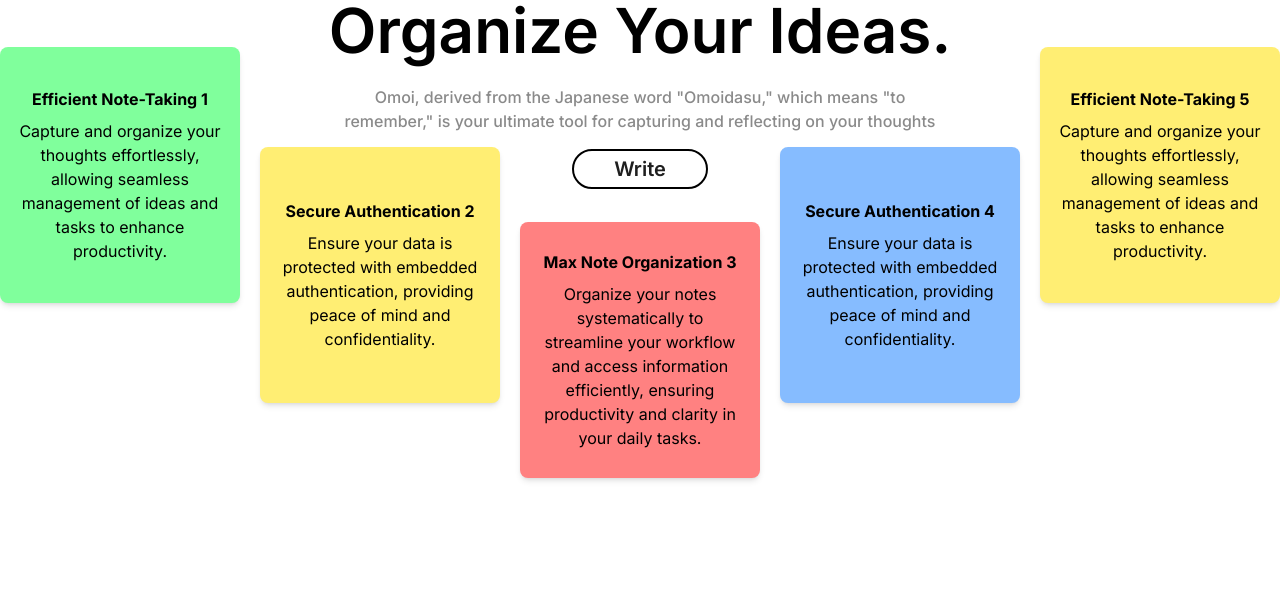
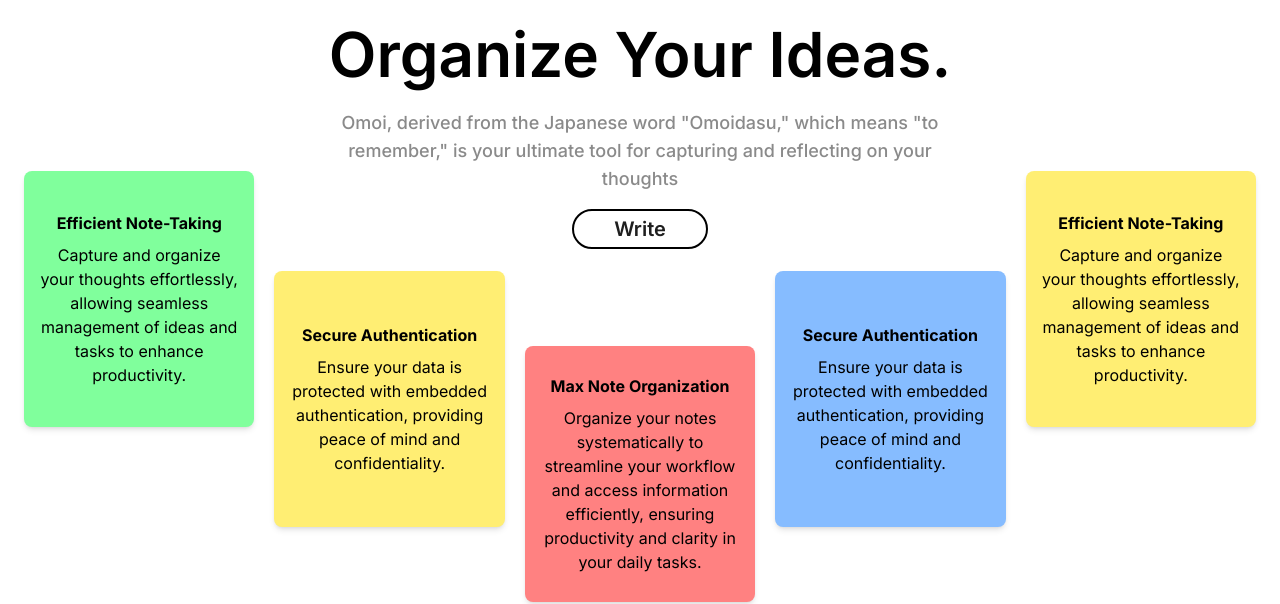
Before and after one commit to c-ent/Omoi, a Next.js app: page / in a window 1280 px wide. Shown: the part 257-861 px from the top of the page. Built offline with nearby package versions, Linux system fonts and the light colour scheme; no server answers.

Commit message:
Update Next.js, React, the homepage, nav, and slider

```diff
--- a/app/page.jsx
+++ b/app/page.jsx
@@ -9,24 +9,17 @@
 export default function Page() {
   const { data: session, status } = useSession()
 
-
-  // if (status === "unauthenticated") {
-  //   return <p>Access Denied</p>
-  // }
-
   return (
-
     <>
       <Nav/>
-     <div className="flex flex-col items-center justify-center  text-center gap-2 mt-20 overflow-hidden" >
-      <h1 className="text-[62px] text-center font-semibold">Simplify Your Thoughts,<br/> Organize Your Ideas.</h1>
-      <p className="max-w-[605px] text-center  text-[#8A8A8A] font-medium mb-2">Omoi, derived from the Japanese word "Omoidasu," which means "to remember," is your ultimate tool for capturing and reflecting on your thoughts</p>
+      <div className="flex flex-col items-center justify-center  text-center p-6 gap-2 mt-20 overflow-hidden" >
+        <h1 className="text-[28px] md:text-[62px] text-center font-semibold">Simplify Your Thoughts,<br/> Organize Your Ideas.</h1>
+        <p className="max-w-[605px] text-center text-sm md:text-lg  text-[#8A8A8A] font-medium mb-2">Omoi, derived from the Japanese word "Omoidasu," which means "to remember," is your ultimate tool for capturing and reflecting on your thoughts</p>
         <Link href="/notes">
           <ButtonOutlineBlack text="Write"/>
         </Link>
         <Slider className=""/>
       </div>
     </>
-
   )
 }
--- a/components/Slider.jsx
+++ b/components/Slider.jsx
@@ -1,69 +1,33 @@
-import React, { useState } from "react";
-
-const cards = [
-  {
-    title: "Efficient Note-Taking 1",
-    content: "Capture and organize your thoughts effortlessly, allowing seamless management of ideas and tasks to enhance productivity.",
-    bgColor: "bg-[#80FF9C]"
-  },
-  {
-    title: "Secure Authentication 2",
-    content: "Ensure your data is protected with embedded authentication, providing peace of mind and confidentiality.",
-    bgColor: "bg-[#FFEE73]"
-  },
-  {
-    title: "Max Note Organization 3",
-    content: "Organize your notes systematically to streamline your workflow and access information efficiently, ensuring productivity and clarity in your daily tasks.",
-    bgColor: "bg-[#FF8181]"
-  },
-  {
-    title: "Secure Authentication 4",
-    content: "Ensure your data is protected with embedded authentication, providing peace of mind and confidentiality.",
-    bgColor: "bg-[#86BCFF]"
-  },
-  {
-    title: "Efficient Note-Taking 5",
-    content: "Capture and organize your thoughts effortlessly, allowing seamless management of ideas and tasks to enhance productivity.",
-    bgColor: "bg-[#FFEE73]"
-  }
-];
+import React from "react";
 
 const Slider = () => {
+  return (
+    <div className="md:mt-[-110px] p-6 flex flex-col md:flex-row justify-between items-center w-screen gap-5 overflow-hidden -z-50">
+      <div className="w-full h-64 flex flex-col justify-center items-center bg-[#80FF9C] shadow-md transform transition-transform duration-500 rounded-lg p-4 mb-4 md:mb-[350px]">
+        <h2 className="font-bold mb-2">Efficient Note-Taking</h2>
+        <p>Capture and organize your thoughts effortlessly, allowing seamless management of ideas and tasks to enhance productivity.</p>
+      </div>
 
-  const [divs, setDivs] = useState(cards);
+      <div className="w-full h-64 flex flex-col justify-center items-center bg-[#FFEE73] shadow-md transform transition-transform duration-500 rounded-lg p-4 mb-4 md:mb-[150px]">
+        <h2 className="font-bold mb-2">Secure Authentication</h2>
+        <p>Ensure your data is protected with embedded authentication, providing peace of mind and confidentiality.</p>
+      </div>
 
-  const handleNext = () => {
-    setDivs([cards[1], cards[2], cards[0]]);
-  };
+      <div className="w-full h-64 flex flex-col justify-center items-center bg-[#FF8181] shadow-md transform transition-transform duration-500 rounded-lg p-4 mb-4 md:mb-0">
+        <h2 className="font-bold mb-2">Max Note Organization</h2>
+        <p>Organize your notes systematically to streamline your workflow and access information efficiently, ensuring productivity and clarity in your daily tasks.</p>
+      </div>
 
+      <div className="w-full h-64 flex flex-col justify-center items-center bg-[#86BCFF] shadow-md transform transition-transform duration-500 rounded-lg p-4 mb-4 md:mb-[150px]">
+        <h2 className="font-bold mb-2">Secure Authentication</h2>
+        <p>Ensure your data is protected with embedded authentication, providing peace of mind and confidentiality.</p>
+      </div>
 
-  return (
-    <>
-    <div className="mt-[-150px] flex justify-between items-center w-screen gap-5 overflow-hidden -z-50">
-      {cards.map((card, index) => (
-        <div
-          key={index}
-          className={`w-full h-64 flex flex-col justify-center items-center ${card.bgColor} shadow-md transform transition-transform duration-500 rounded-lg p-4 ${
-            index === 0 ? 'mb-[350px]' :
-            index === 1 ? 'mb-[150px]' :
-            index === 3 ? 'mb-[150px]' :
-            index === 4 ? 'mb-[350px]' :
-            ''
-          }`}
-        >
-          <h2 className="font-bold mb-2">{card.title}</h2>
-          <p>{card.content}</p>
-        </div>
-      ))}
-
-
+      <div className="w-full h-64 flex flex-col justify-center items-center bg-[#FFEE73] shadow-md transform transition-transform duration-500 rounded-lg p-4 mb-4 md:mb-[350px]">
+        <h2 className="font-bold mb-2">Efficient Note-Taking</h2>
+        <p>Capture and organize your thoughts effortlessly, allowing seamless management of ideas and tasks to enhance productivity.</p>
+      </div>
     </div>
-      <button onClick={handleNext} className="px-4 py-2 bg-blue-500 text-white rounded hover:bg-blue-700">
-      Next
-    </button>
-
-    </>
-
   );
 };
 
--- a/package.json
+++ b/package.json
@@ -12,10 +12,10 @@
     "bcrypt": "^5.1.1",
     "mongodb": "^6.2.0",
     "mongoose": "^7.6.3",
-    "next": "^14.2.4",
+    "next": "^15.3.1",
     "next-auth": "^4.24.3",
-    "react": "^18",
-    "react-dom": "^18"
+    "react": "^19.1.0",
+    "react-dom": "^19.1.0"
   },
   "devDependencies": {
     "autoprefixer": "^10",
```
Also changed, not shown: components/Nav.jsx (+4 -23 lines), 1 other file (tests, documents, lock files or other folders). Lines whose indentation alone changed are shown as unchanged.
